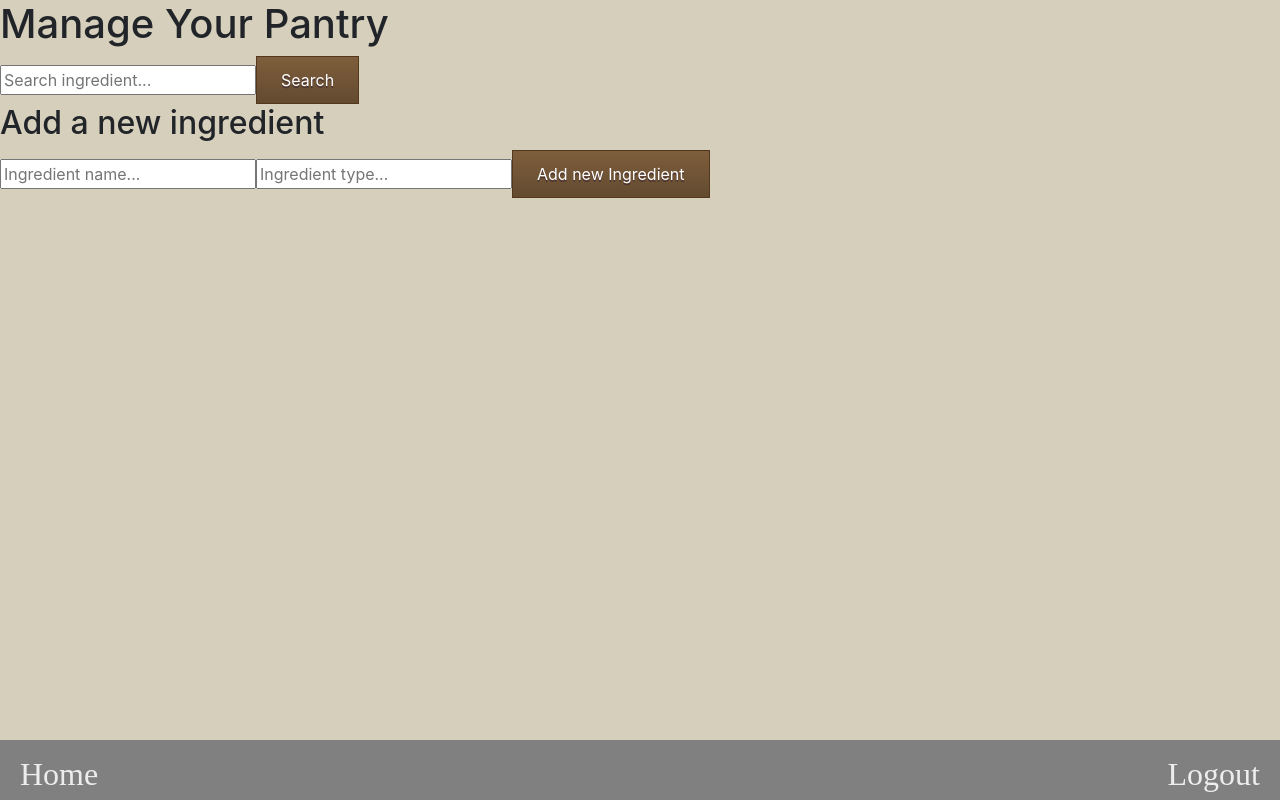
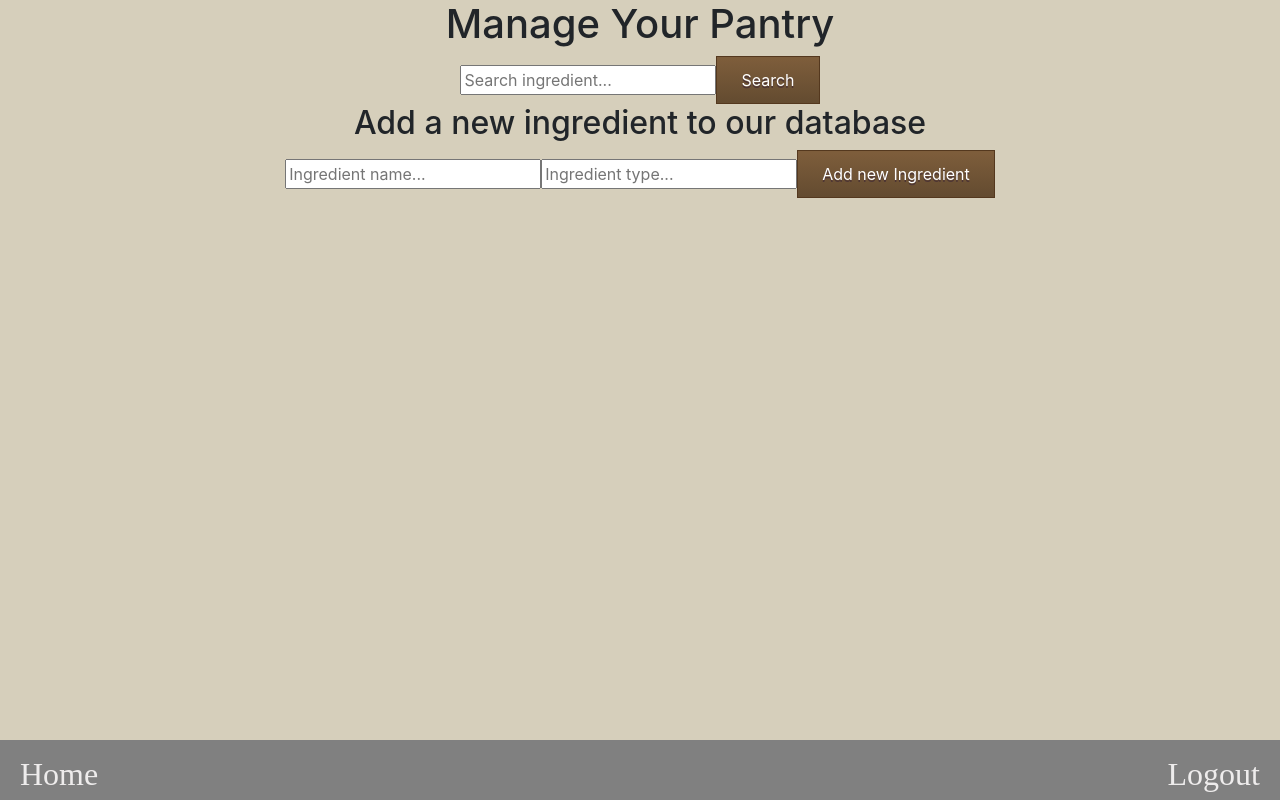
Before and after one commit to Dillonpyle/pantry-app-fe, a React (Create React App) app: page /ingredients in a window 1280 px wide. Built offline with nearby package versions, Linux system fonts and the light colour scheme; a web font is replaced by a local one.

Commit message:
css on ingredients page

```diff
--- /dev/null
+++ b/src/IngredientAdd/IngredientAdd.css
@@ -0,0 +1,3 @@
+#IngredientAddContainer{
+    text-align: center;
+}
--- a/src/IngredientAdd/index.js
+++ b/src/IngredientAdd/index.js
@@ -1,4 +1,5 @@
 import React, { Component } from 'react'
+import './IngredientAdd.css'
 
 class IngredientAdd extends Component {
 	constructor() {
@@ -43,8 +44,8 @@ class IngredientAdd extends Component {
 
 	render() {
 		return (
-			<div>
-				<h2>Add a new ingredient</h2>
+			<div id="IngredientAddContainer">
+				<h2>Add a new ingredient to our database</h2>
 				<form onSubmit={this.addIngredient}>
 					<input name="name" placeholder="Ingredient name..." value={this.state.name} onChange={this.handleChange} />
 					<input name="typeof" placeholder="Ingredient type..." value={this.state.type} onChange={this.handleChange} />
--- /dev/null
+++ b/src/IngredientsResults/IngredientsResults.css
@@ -0,0 +1,7 @@
+#ingredientsResults{
+    text-align: center;
+}
+
+.left{
+    font-family: 'Oxygen', sans-serif;
+}
--- a/src/IngredientsResults/index.js
+++ b/src/IngredientsResults/index.js
@@ -1,14 +1,15 @@
 import React from 'react'
+import './IngredientsResults.css'
 
 const IngredientsResults = (props) => {
 	console.log(props);
 	return (
-		<div>
+		<div id="ingredientsResults">
 			<div className="left">
 				{props.results.ing_name}: {props.results.ing_type}
 			</div>
 			<button className="right" onClick={props.addIngredient.bind(null, props.results.ing_id)}>
-				Add
+				Add To Your Pantry
 			</button>
 
 
--- /dev/null
+++ b/src/IngredientsSearch/IngredientsSearch.css
@@ -0,0 +1,7 @@
+#ingredientsSearch{
+    text-align: center;
+}
+
+#ingredientsSearchButton{
+    padding: 7px 24px;
+}
--- a/src/IngredientsSearch/index.js
+++ b/src/IngredientsSearch/index.js
@@ -1,10 +1,11 @@
 import React, { Component } from 'react'
+import './IngredientsSearch.css'
 
 class IngredientsSearch extends Component {
-	constructor () {
+	constructor() {
 		super()
 
-		this.state ={
+		this.state = {
 			search: '',
 
 		}
@@ -22,12 +23,12 @@ class IngredientsSearch extends Component {
 		this.props.searchIngredients(this.state.search, e)
 	}
 
-	render () {
+	render() {
 		return (
-			<div>
+			<div id="ingredientsSearch">
 				<form onSubmit={this.handleSubmit.bind(null)}>
 					<input name='search' type='text' placeholder='Search ingredient...' value={this.state.search} onChange={this.handleChange} />
-					<button type="submit">Search</button>
+					<button id="ingredientSearchButton" type="submit">Search</button>
 				</form>
 
 			</div>
--- /dev/null
+++ b/src/IngredientsSearchContainer/IngredientsSearchContainer.css
@@ -0,0 +1,3 @@
+#searchContainerHeader{
+    text-align: center;
+}
--- a/src/IngredientsSearchContainer/index.js
+++ b/src/IngredientsSearchContainer/index.js
@@ -3,6 +3,7 @@ import IngredientsSearch from '../IngredientsSearch';
 import IngredientsResults from '../IngredientsResults';
 import IngredientAdd from '../IngredientAdd';
 import IngredientsIndex from '../IngredientsIndex';
+import './IngredientsSearchContainer.css'
 
 class IngredientsSearchContainer extends Component {
 
@@ -88,7 +89,7 @@ class IngredientsSearchContainer extends Component {
 		console.log(this.props, 'this is props on ing search container');
 		return (
 			<div>
-				<h1>Manage Your Pantry</h1>
+				<h1 id='searchContainerHeader'>Manage Your Pantry</h1>
 				<IngredientsSearch searchIngredients={this.searchIngredients} />
 				{this.state.ing_name ? <IngredientsResults results={this.state} addIngredient={this.addIngredient} /> : null}
 				<IngredientAdd />
```
